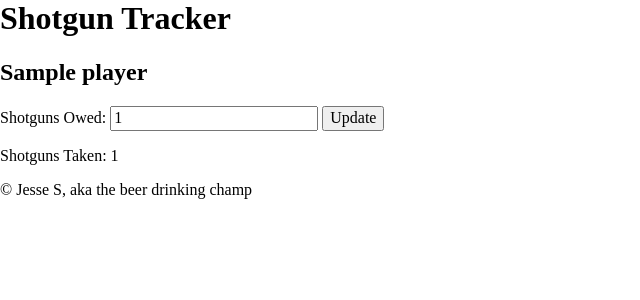
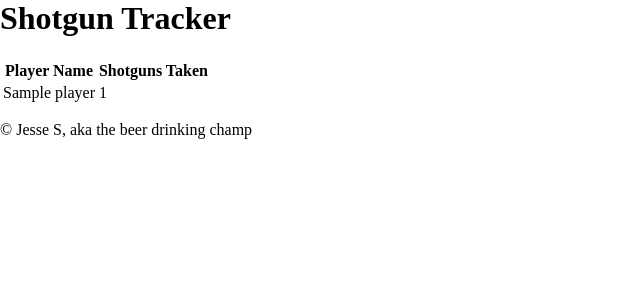
Before and after one commit to jesseschl/shotgun, a Django app: template app/bets/templates/base.html in a window 1280 px wide. Shown: the part 21-321 px from the top of the page, without its empty margins (0-640 px from the left). Run offline with Django 5.2, Linux system fonts and the light colour scheme; the template is opened without the code that fills it: values that come from a table or form of the project are taken from there, others are empty; tables that the repository leaves empty hold one stand-in row (values such as "Sample post").

Commit message:
working index site

```diff
--- a/app/bets/templates/base.html
+++ b/app/bets/templates/base.html
@@ -21,20 +21,22 @@
     <main>
         <section id="home">
             <h1>Shotgun Tracker</h1>
-            <div class="grid">
+            <table>
+            <thead>
+                <tr>
+                <th>Player Name</th>
+                <th>Shotguns Taken</th>
+                </tr>
+            </thead>
+            <tbody>
             {% for player in players %}
-                <div class="player">
-                    <h2>{{ player.name }}</h2>
-                    <form method="post" action="{% url 'update_shotguns' player.id %}">
-                        {% csrf_token %}
-                        <label for="shotguns_owed_{{ player.id }}">Shotguns Owed:</label>
-                        <input type="number" id="shotguns_owed_{{ player.id }}" name="shotguns_owed" value="{{ player.shotguns_owed }}">
-                        <button type="submit">Update</button>
-                    </form>
-                    <p>Shotguns Taken: {{ player.shotguns_taken }}</p>
-                </div>
+                <tr>
+                <td>{{ player.name }}</td>
+                <td>{{ player.shotguns_taken }}</td>
+                </tr>
             {% endfor %}
-            </div>
+            </tbody>
+            </table>
         </section>
     </main>
     <footer>
--- a/app/shotgun/urls.py
+++ b/app/shotgun/urls.py
@@ -18,6 +18,6 @@ from django.contrib import admin
 from django.urls import path, include
 
 urlpatterns = [
-    path("bets/", include("bets.urls")),
+    path("", include("bets.urls")),
     path('admin/', admin.site.urls),
 ]
```
